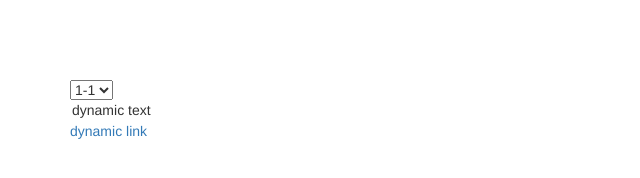
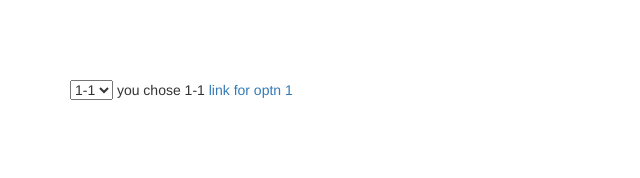
Before and after one commit to 7yl4r/seth-app, a plain HTML site: page index.html in a window 1280 px wide. Shown: the whole page, without its empty margins (0-640 px from the left). Drawn offline with nearby package versions, Linux system fonts and the light colour scheme.

Commit message:
added onReady to set things up; dropdown now comes from json to make later edits easier.

```diff
--- a/dynamic-form-controller.js
+++ b/dynamic-form-controller.js
@@ -17,3 +17,16 @@ $("#choice").on("change", function(){
     $("#dynamic-text").html(data[cho].text);
     $("#dynamic-link").html('<a href="' + data[cho].link + '">' + data[cho].linkText + "</a>");
 });
+
+$(function(){
+    var chooser = $("#choice");
+    $.each(data, function(key, val){
+        chooser.append(
+            $('<option>', {
+                value: key,
+                text: key   // NOTE: could also use val.chooserText if added to data
+            }, '</option>')
+        );
+    });
+    chooser.change();
+});
--- a/index.html
+++ b/index.html
@@ -28,8 +28,7 @@
         <div class="row">
             <div class="col-lg-12">
                 <select id="choice">
-                  <option value="1-1">1-1</option>
-                  <option value="1-2">1-2</option>
+                  <!-- options get added here from json -->
                 </select>
                 <span id="dynamic-text">
                   <option value="text-here">dynamic text</option>
```
